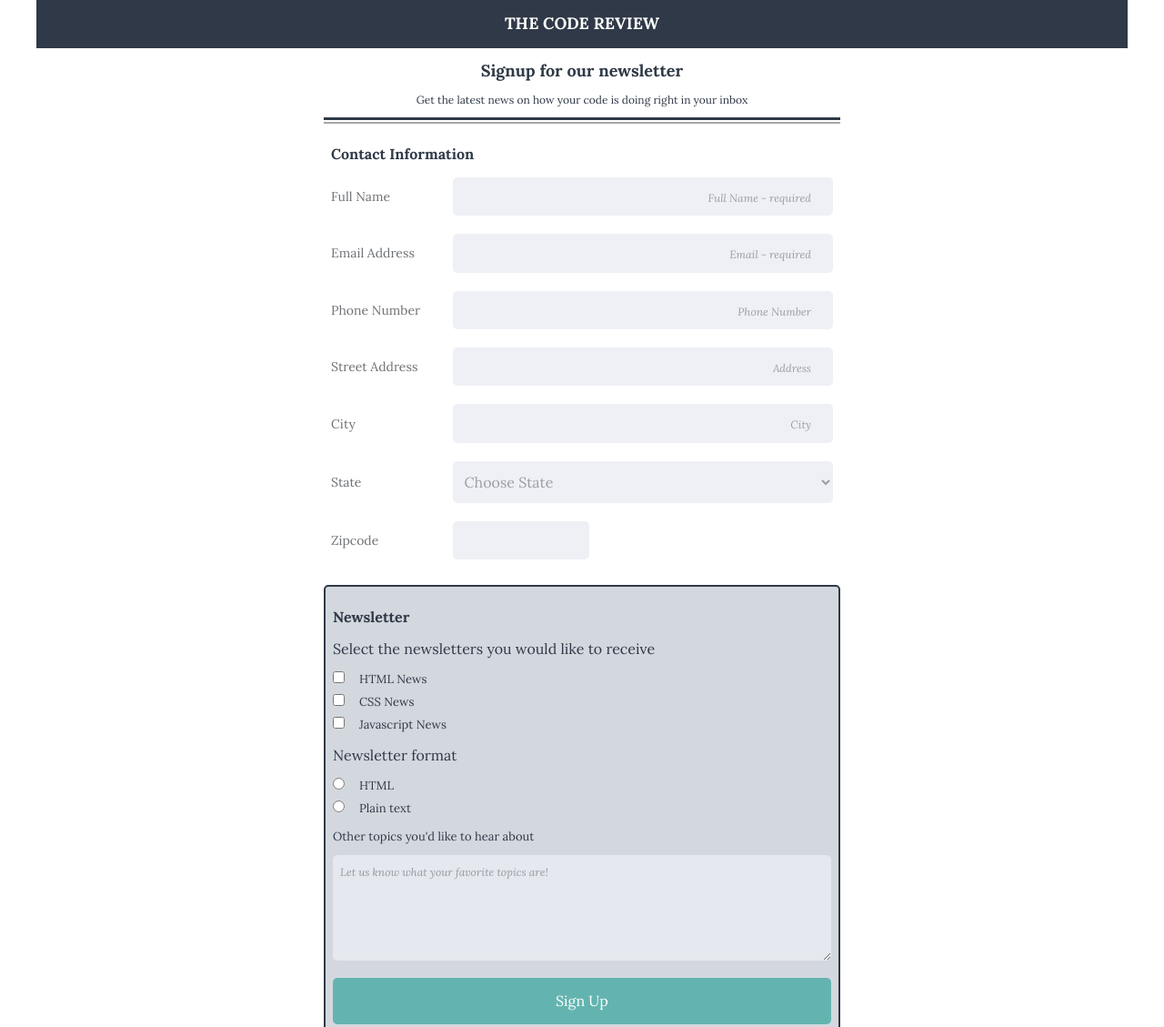
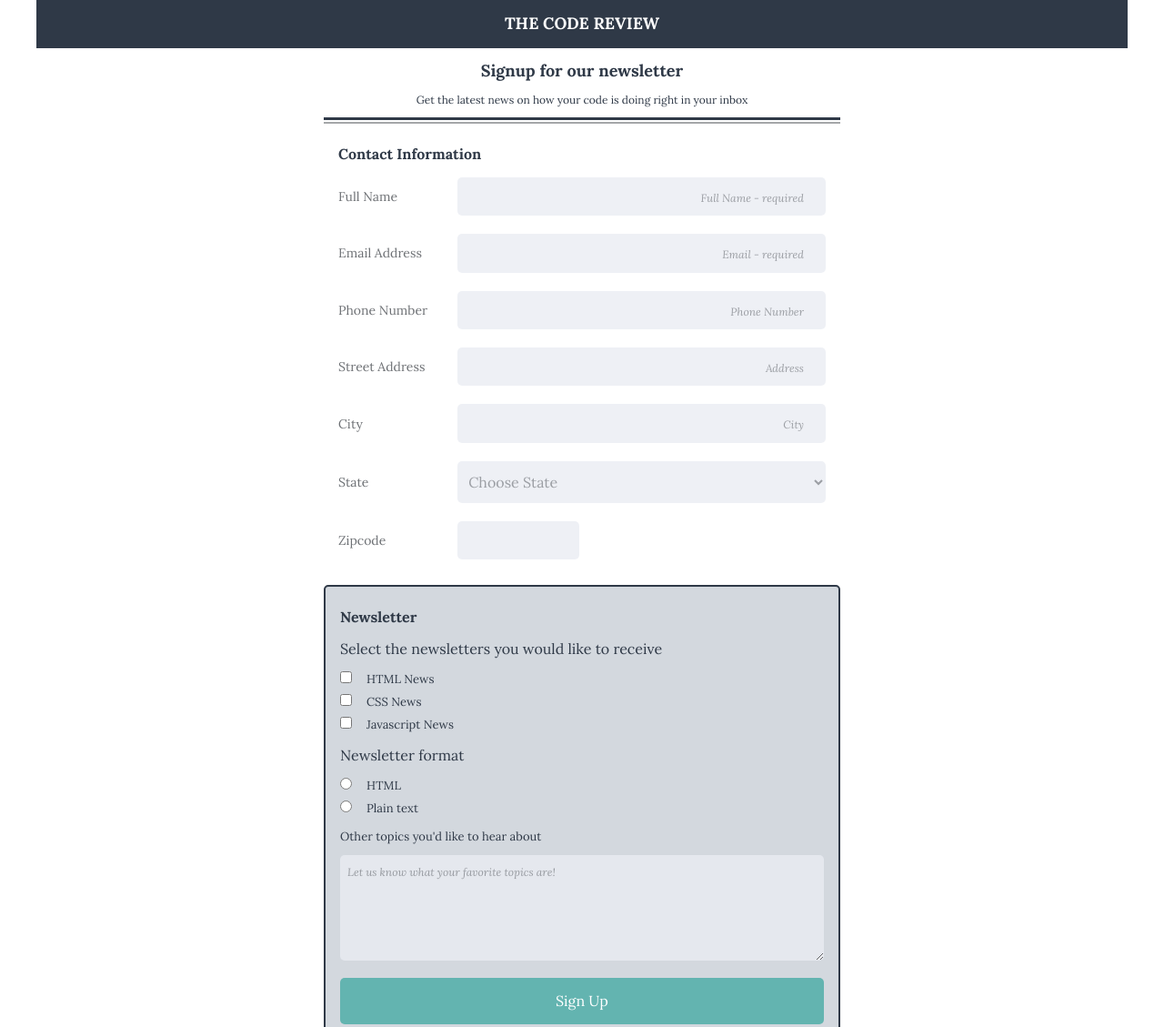
Before and after one commit to justinburgess/newsletter_signup, a plain HTML site: page index.html in a window 1280 px wide. Shown: the top 1129 px of the page at 91% size. Drawn offline with Linux system fonts and the light colour scheme.

Commit message:
updated select field, length of zipcode field and overflow for text area

```diff
--- a/css/styles.css
+++ b/css/styles.css
@@ -38,6 +38,9 @@ main {
 .contact fieldset {
     margin-top: 1rem;
 }
+.blue-box {
+    overflow: auto;
+}
 .news-label {
     margin: .5rem 0;
 }
@@ -45,7 +48,7 @@ main {
     margin: .75rem 0;
 }
 #zipcode {
-    max-width: 150px;
+    width: 50%;
 }
 #interests {
     margin-bottom: 1rem;
@@ -64,7 +67,7 @@ body {
 .contact,
 .newsletter {
     margin: 1.5rem 0;
-    padding: 0 .5rem;
+    padding: 0 1rem;
 }
 .news-label,
 .interests-label {
@@ -175,10 +178,9 @@ legend {
 .copy,
 legend,
 .sub-btn,
-.contact-label
- {
+.contact-label {
     text-transform: capitalize;
- }
+}
 
 
 /* Interactive styling */
@@ -238,4 +240,7 @@ Media Queries
         flex-grow: 2;
         margin: 1rem 0 .25rem;
     }
+    #zipcode {
+        max-width: 25%;
+    }
 }
--- a/index.html
+++ b/index.html
@@ -41,7 +41,7 @@
                         <label for="city" class="contact-label">city</label>
                         <input type="text" id="city" name="user_city" placeholder="City" class="contact-info">
                         <label for="state" class="contact-label">state</label>
-                        <select id="state" name="user_state" placeholder="State" class="contact-info" required>
+                        <select id="state" name="user_state" class="contact-info" required>
                             <option value="" disabled selected>Choose State</option>
                             <option value="Alabama">Alabama</option>
                             <option value="Alaska">Alaska</option>
```
